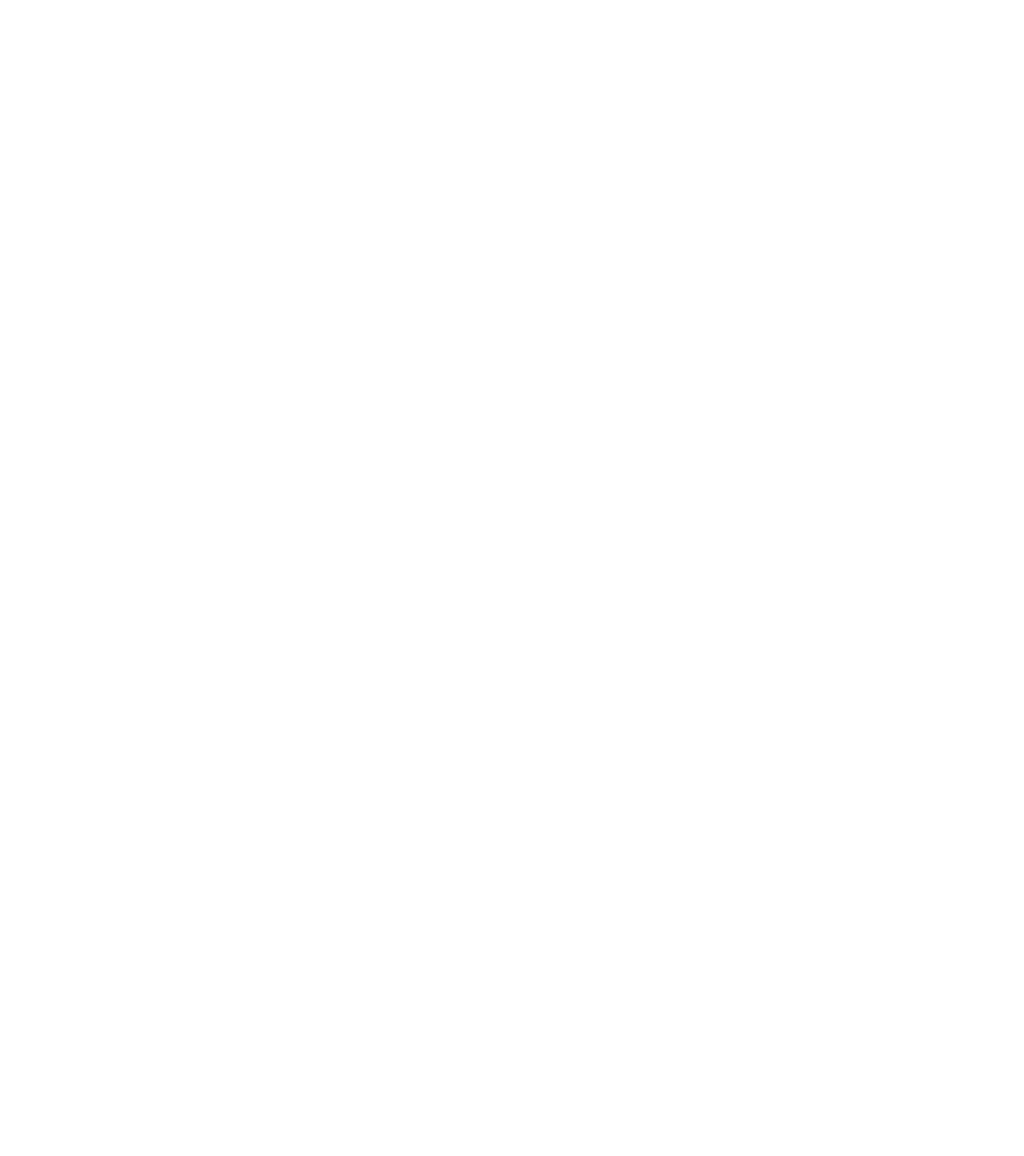
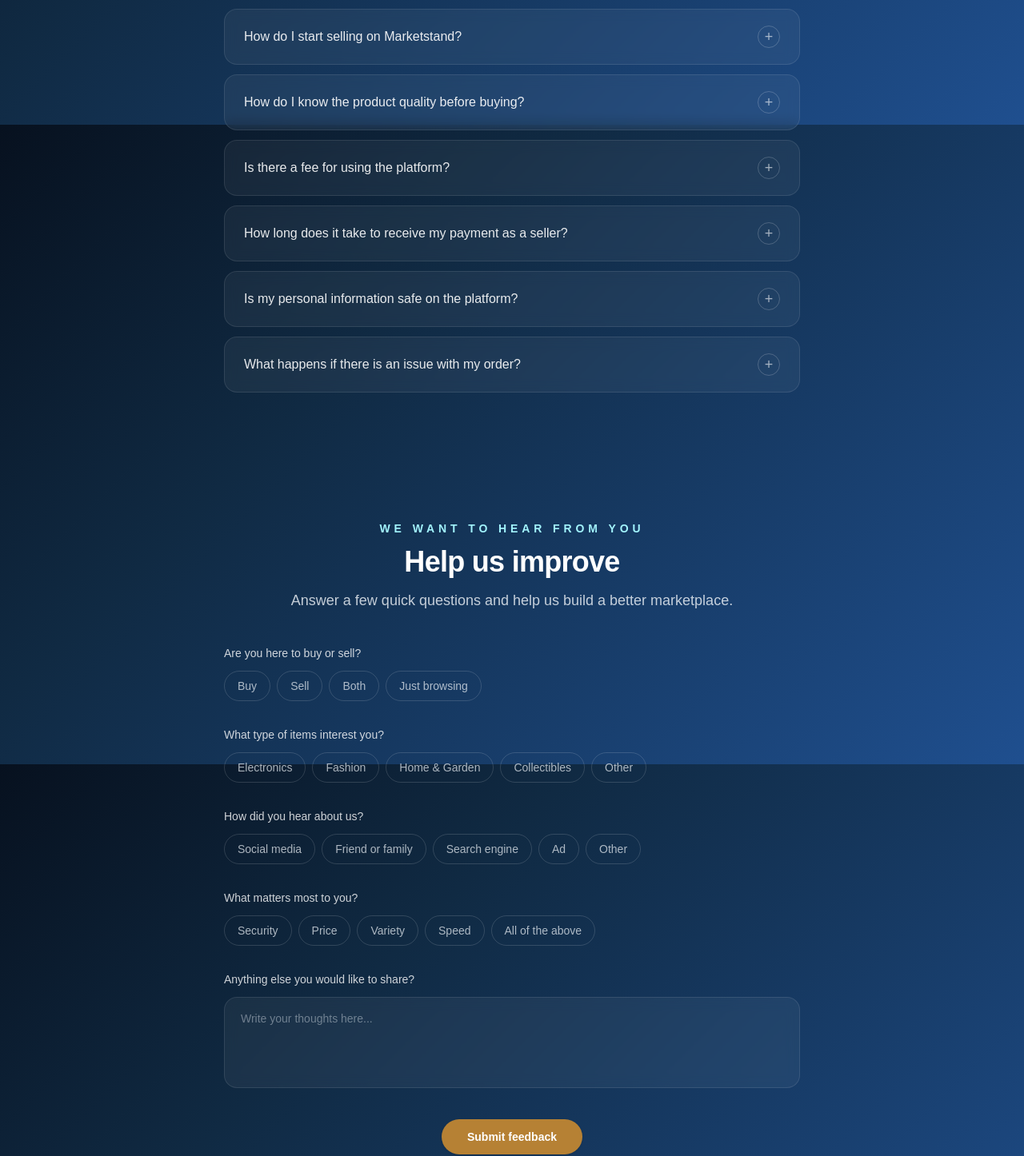
Before and after one commit to goldenclassic823/Landing-page, a Next.js app: page / in a window 1280 px wide. Shown: the part 2244-3690 px from the top of the page at 80% size. Before the commit the page ends 2057 px from the top, so only its background shows below. Built offline with nearby package versions, Linux system fonts and the light colour scheme.

Commit message:
Add FAQ accordion and survey components to landing page

```diff
--- a/app/page.tsx
+++ b/app/page.tsx
@@ -1,6 +1,8 @@
 import Navbar from "../components/Navbar";
 import Hero from "../components/Hero";
 import BuyerSellerCard from "../components/BuyerSellerCard";
+import FAQ from "../components/FAQ";
+import Survey from "../components/Survey";
 import Button from "../components/ui/Button";
 
 export default function Home() {
@@ -14,6 +16,10 @@ export default function Home() {
         <Navbar />
         <Hero />
         <BuyerSellerCard />
+
+        <FAQ />
+
+        <Survey />
 
         <section className="mx-auto max-w-7xl px-6 pb-24">
           <div className="rounded-4xl border border-[#14213D]/10 bg-[#14213D] p-8 text-white shadow-[0_20px_70px_-24px_rgba(20,33,61,0.8)] md:flex md:items-center md:justify-between md:p-10">
--- /dev/null
+++ b/components/FAQ.tsx
@@ -0,0 +1,115 @@
+"use client";
+
+import { useState } from "react";
+
+const faqs = [
+  {
+    question: "How do I receive my product after purchasing?",
+    answer:
+      "Once you place an order, the seller ships the item directly to the address you provide. You will receive tracking information so you can follow the delivery every step of the way.",
+  },
+  {
+    question: "Does the platform handle shipping?",
+    answer:
+      "Shipping is arranged between the buyer and seller. We provide guidelines and recommend tracked shipping to ensure both parties have visibility on delivery status.",
+  },
+  {
+    question: "Can I return an item if I am not satisfied?",
+    answer:
+      "Returns are handled between the buyer and seller based on the listing terms. If you cannot reach an agreement, our support team can step in to help find a fair resolution.",
+  },
+  {
+    question: "How does the platform protect my payment?",
+    answer:
+      "Your payment is held securely on the platform until you confirm that you have received the item and are satisfied. This protects both buyers and sellers throughout the exchange.",
+  },
+  {
+    question: "How do I start selling on Marketstand?",
+    answer:
+      "Create a listing in minutes with photos, a description, and your price. Once approved, your item will be visible to buyers on the platform.",
+  },
+  {
+    question: "How do I know the product quality before buying?",
+    answer:
+      "Each listing includes photos, a detailed description, and the seller's reputation score. You can also message the seller directly through the platform if you have specific questions.",
+  },
+  {
+    question: "Is there a fee for using the platform?",
+    answer:
+      "We charge a small transaction fee on completed sales. Listing items and browsing are completely free for everyone.",
+  },
+  {
+    question: "How long does it take to receive my payment as a seller?",
+    answer:
+      "Payments are released to your account within 1–2 business days after the buyer confirms receipt and satisfaction with the product.",
+  },
+  {
+    question: "Is my personal information safe on the platform?",
+    answer:
+      "Yes. Your personal information is encrypted and never shared with third parties. We follow strict security practices to keep your data safe.",
+  },
+  {
+    question: "What happens if there is an issue with my order?",
+    answer:
+      "Our support team mediates disputes and ensures a fair resolution. Both parties can submit evidence and we review each case thoroughly before making a decision.",
+  },
+];
+
+export default function FAQ() {
+  const [openIndex, setOpenIndex] = useState<number | null>(null);
+
+  const toggle = (index: number) => {
+    setOpenIndex(openIndex === index ? null : index);
+  };
+
+  return (
+    <section className="mx-auto max-w-3xl px-6 py-20">
+      <div className="mb-10 text-center">
+        <p className="text-sm font-semibold uppercase tracking-[0.35em] text-cyan-200">
+          Questions?
+        </p>
+        <h2 className="mt-3 text-3xl font-semibold tracking-[-0.02em] text-white sm:text-4xl">
+          Frequently asked questions
+        </h2>
+        <p className="mt-3 text-lg leading-8 text-slate-100/80">
+          Everything you need to know about buying, selling, and staying secure
+          on Marketstand.
+        </p>
+      </div>
+
+      <div className="space-y-3">
+        {faqs.map((faq, index) => (
+          <div
+            key={index}
+            className="rounded-2xl border border-white/10 bg-white/5 backdrop-blur-sm"
+          >
+            <button
+              onClick={() => toggle(index)}
+              className="flex w-full items-center justify-between px-6 py-5 text-left text-base font-medium text-white/90 transition hover:text-white"
+            >
+              <span>{faq.question}</span>
+              <span
+                className={`ml-4 flex h-7 w-7 shrink-0 items-center justify-center rounded-full border border-white/20 text-lg transition duration-200 ${
+                  openIndex === index
+                    ? "rotate-45 bg-[#b68134] text-white"
+                    : "text-white/60"
+                }`}
+              >
+                +
+              </span>
+            </button>
+            <div
+              className={`overflow-hidden transition-all duration-300 ease-in-out ${
+                openIndex === index ? "max-h-60 opacity-100" : "max-h-0 opacity-0"
+              }`}
+            >
+              <p className="border-t border-white/10 px-6 py-5 text-sm leading-7 text-slate-100/80">
+                {faq.answer}
+              </p>
+            </div>
+          </div>
+        ))}
+      </div>
+    </section>
+  );
+}
--- /dev/null
+++ b/components/Survey.tsx
@@ -0,0 +1,120 @@
+"use client";
+
+import { useState } from "react";
+
+const questions = [
+  {
+    question: "Are you here to buy or sell?",
+    options: ["Buy", "Sell", "Both", "Just browsing"],
+  },
+  {
+    question: "What type of items interest you?",
+    options: ["Electronics", "Fashion", "Home & Garden", "Collectibles", "Other"],
+  },
+  {
+    question: "How did you hear about us?",
+    options: ["Social media", "Friend or family", "Search engine", "Ad", "Other"],
+  },
+  {
+    question: "What matters most to you?",
+    options: ["Security", "Price", "Variety", "Speed", "All of the above"],
+  },
+];
+
+export default function Survey() {
+  const [answers, setAnswers] = useState<Record<number, string>>({});
+  const [customText, setCustomText] = useState("");
+  const [submitted, setSubmitted] = useState(false);
+
+  const select = (qIndex: number, option: string) => {
+    setAnswers((prev) => ({ ...prev, [qIndex]: option }));
+  };
+
+  const handleSubmit = (e: React.FormEvent) => {
+    e.preventDefault();
+    setSubmitted(true);
+  };
+
+  if (submitted) {
+    return (
+      <section className="mx-auto max-w-3xl px-6 py-20 text-center">
+        <div className="rounded-3xl border border-white/10 bg-white/5 px-8 py-14 backdrop-blur-sm">
+          <p className="text-4xl">&#10003;</p>
+          <h2 className="mt-4 text-2xl font-semibold text-white">
+            Thank you for your feedback!
+          </h2>
+          <p className="mt-2 text-slate-100/70">
+            Your responses help us improve the platform.
+          </p>
+        </div>
+      </section>
+    );
+  }
+
+  return (
+    <section id="survey" className="mx-auto max-w-3xl px-6 py-20">
+      <div className="mb-10 text-center">
+        <p className="text-sm font-semibold uppercase tracking-[0.35em] text-cyan-200">
+          We want to hear from you
+        </p>
+        <h2 className="mt-3 text-3xl font-semibold tracking-[-0.02em] text-white sm:text-4xl">
+          Help us improve
+        </h2>
+        <p className="mt-3 text-lg leading-8 text-slate-100/80">
+          Answer a few quick questions and help us build a better marketplace.
+        </p>
+      </div>
+
+      <form onSubmit={handleSubmit} className="space-y-8">
+        {questions.map((q, qIndex) => (
+          <div key={qIndex}>
+            <p className="mb-3 text-sm font-medium text-white/80">
+              {q.question}
+            </p>
+            <div className="flex flex-wrap gap-2">
+              {q.options.map((option) => {
+                const selected = answers[qIndex] === option;
+                return (
+                  <button
+                    type="button"
+                    key={option}
+                    onClick={() => select(qIndex, option)}
+                    className={`rounded-full border px-4 py-2 text-sm font-medium transition duration-200 ${
+                      selected
+                        ? "border-[#b68134] bg-[#b68134]/20 text-[#E8A33D]"
+                        : "border-white/15 text-slate-100/70 hover:border-white/30 hover:text-white/90"
+                    }`}
+                  >
+                    {option}
+                  </button>
+                );
+              })}
+            </div>
+          </div>
+        ))}
+
+        <div>
+          <p className="mb-3 text-sm font-medium text-white/80">
+            Anything else you would like to share?
+          </p>
+          <textarea
+            value={customText}
+            onChange={(e) => setCustomText(e.target.value)}
+            placeholder="Write your thoughts here..."
+            rows={4}
+            className="w-full resize-none rounded-2xl border border-white/10 bg-white/5 px-5 py-4 text-sm text-white placeholder-slate-100/40 backdrop-blur-sm outline-none transition focus:border-[#b68134]/50"
+          />
+        </div>
+
+        <div className="text-center">
+          <button
+            type="submit"
+            className="rounded-full bg-[#b68134] px-8 py-3 text-sm font-semibold text-white shadow-sm transition duration-200 hover:bg-[#a5722e]"
+          >
+            Submit feedback
+          </button>
+        </div>
+      </form>
+    </section>
+  );
+}
```
